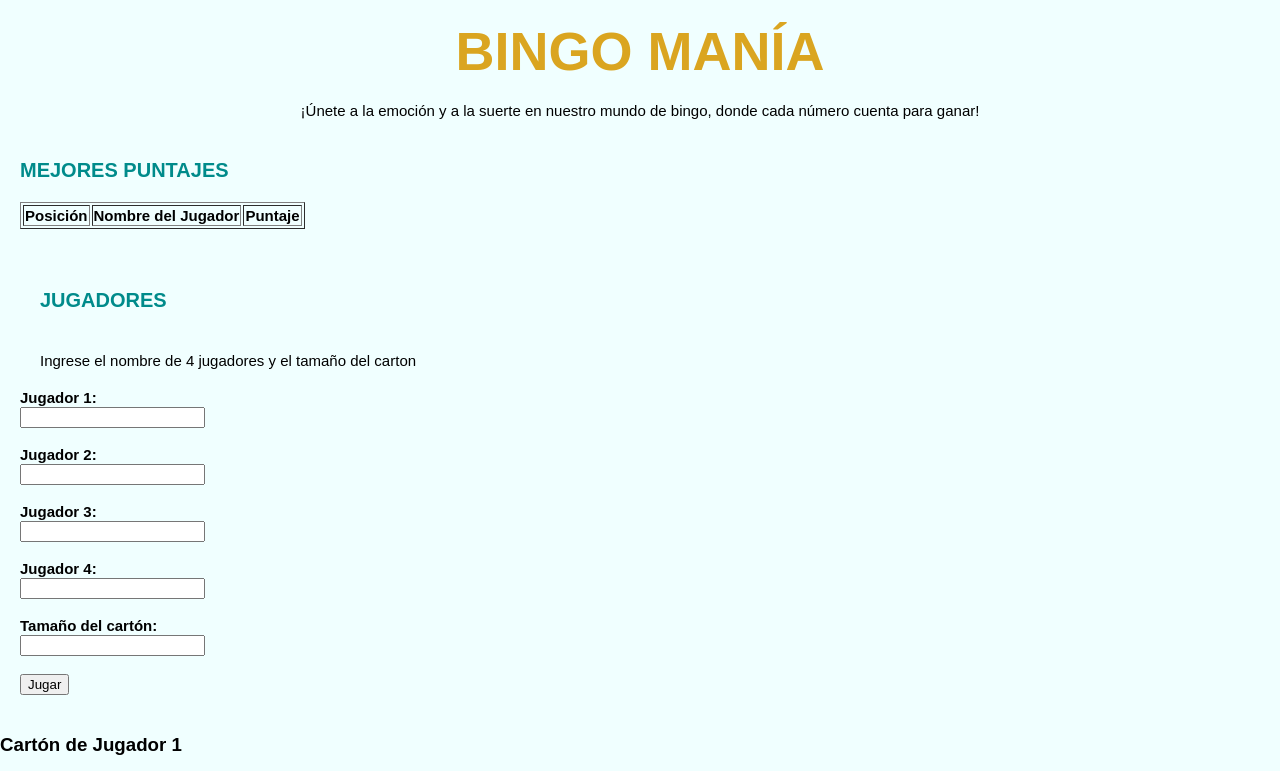
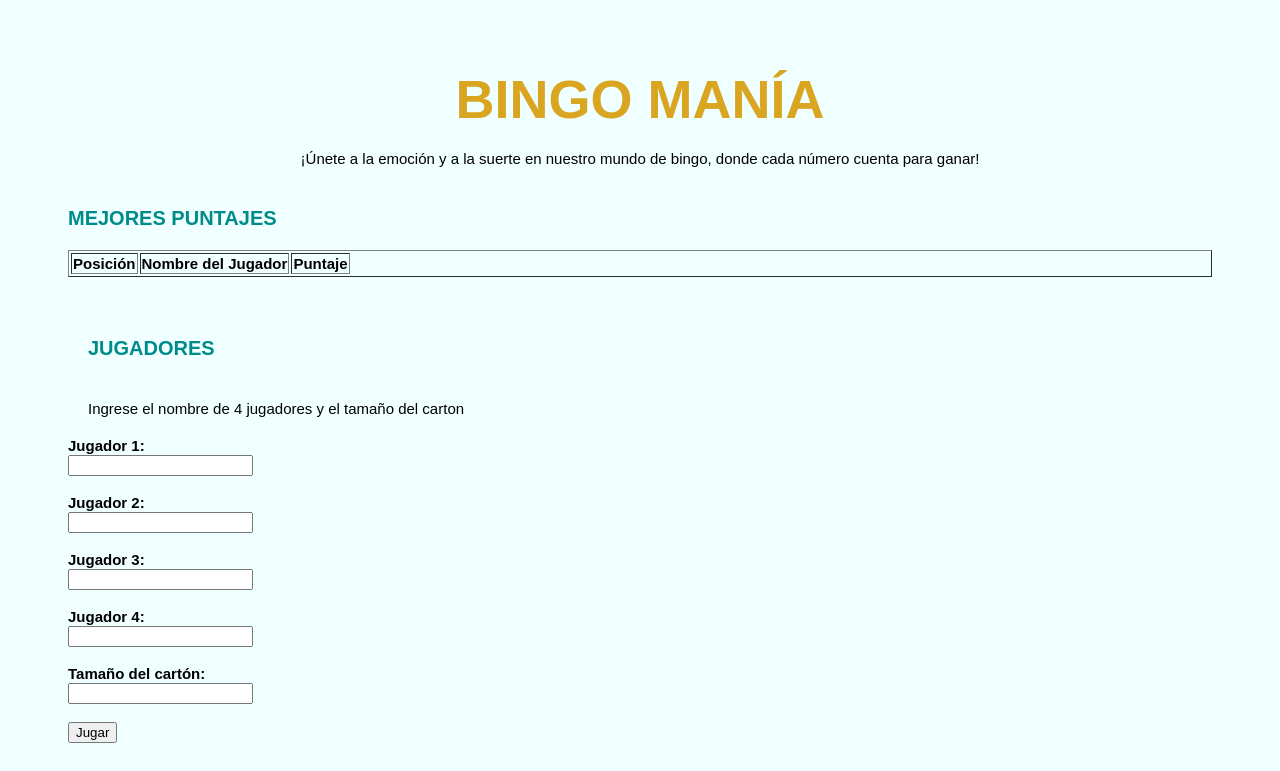
Before and after one commit to paulabricenob/proyectoBingo, a plain HTML site: page index.html in a window 1280 px wide. Shown: the top 771 px of the page. Drawn offline with Linux system fonts and the light colour scheme.

Commit message:
cambios en el estilo del css

```diff
--- a/index.html
+++ b/index.html
@@ -7,11 +7,12 @@
     <link rel="stylesheet" href="./style.css"/>
 </head>
 <body>
-    <div class="header">
+    <div class="contenido">
+        <div class="contenido_centrado">
             <h1>BINGO MANÍA</h1>
             <p>¡Únete a la emoción y a la suerte en nuestro mundo de bingo, donde cada número cuenta para ganar!</p>
         </div>
-    <div class="scores">
+        <div class="contenido_izquierda">
             <h2>MEJORES PUNTAJES</h2>
             <table border="1">
                 <thead>
@@ -27,9 +28,10 @@
             </table>
 
         </div>
-    <div class="players">
+        <div class="contenido_derecha">
             <h2>JUGADORES</h2>
             <p>Ingrese el nombre de 4 jugadores y el tamaño del carton</p>
+
             <form action="#" method="post">
                 <label for="jugador1">Jugador 1:</label><br>
                 <input type="text" id="jugador1" name="jugador1" required><br><br>
@@ -48,13 +50,12 @@
 
                 <input type="submit" value="Jugar">
             </form>
+
         </div>
         <div id="cartones">
             <!-- Aquí se generarán los cartones -->
         </div>
-
-
-
+    </div>
 
 
     <script src="./main.js"></script>
--- a/main.js
+++ b/main.js
@@ -1,3 +1,14 @@
+var numeros =
+
+
+
+
+
+
+
+
+
+
 // Obtener los datos de localStorage
 let puntajes = JSON.parse(localStorage.getItem('bingoPuntajes')) || [];
 
--- a/style.css
+++ b/style.css
@@ -2,15 +2,17 @@ body{
     font-family:Arial, Helvetica, sans-serif;
     margin: 0;
     background-color: azure;
+    max-width: 1280px;
+    padding: 48px;
 }
 
 
-.header{
+.contenido_centrado{
     text-align: center;
     margin: 0;
 }
 
-.header h1{
+.contenido_centrado h1{
     font-size: 54px;
     font-weight: bold;
     color:goldenrod;
@@ -19,39 +21,43 @@ body{
     animation: bounce; /* referring directly to the animation's @keyframe declaration */
     animation-duration: 2s; /* don't forget to set a duration! */
 }
-.header p{
+.contenido_centrado p{
     font-size: 15px;
     font-weight: lighter;
     margin:0;
     padding-bottom: 20px;
 }
 
-.scores{
+.contenido_izquierda{
     margin: 0;
     padding: 20px;
 }
 
-.scores table{
-    justify-content: center;
+.contenido_izquierda table{
     font-size: 15px;
     color:black;
     margin: 0;
+    display: flex;
+    justify-content:left;
+    align-items: start;
 }
 
-.scores h2{
+.contenido_izquierda h2{
     font-size: 20px;
     font-weight: bold;
     color:darkcyan;
     margin:0;
-    max-width: 1280px;
     padding-bottom: 20px;
+    display: flex;
+    justify-content:left;
+    align-items: start;
 }
 
-.players{
+.contenido_derecha{
     margin: 0;
     padding: 20px;
 }
-.players h2{
+.contenido_derecha h2{
     font-size: 20px;
     font-weight: bold;
     color:darkcyan;
@@ -59,22 +65,16 @@ body{
     padding: 20px;
 }
 
-.players p{
+.contenido_derecha p{
     font-size: 15px;
     font-weight: lighter;
     margin:0;
     padding: 20px;
 }
 
-.players label{
+.contenido_derecha label{
     font-size: 15px;
     font-weight: bold;
     color:black;
     margin:0;
 }
-
-
-.decoracion_derecha {
-    width: 400px;
-    height: 200px;
-  }
```
Lines whose indentation alone changed are shown as unchanged.
